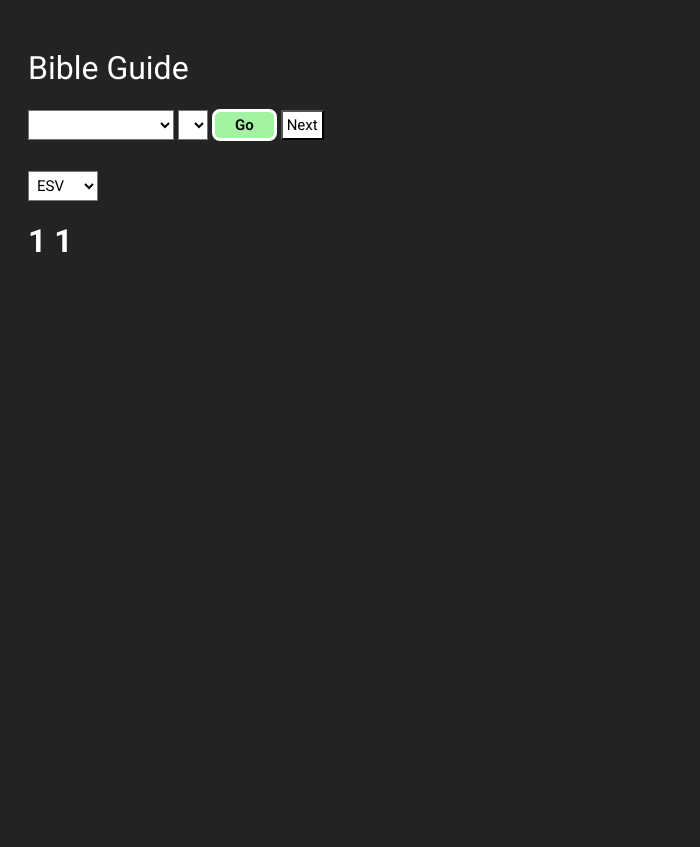
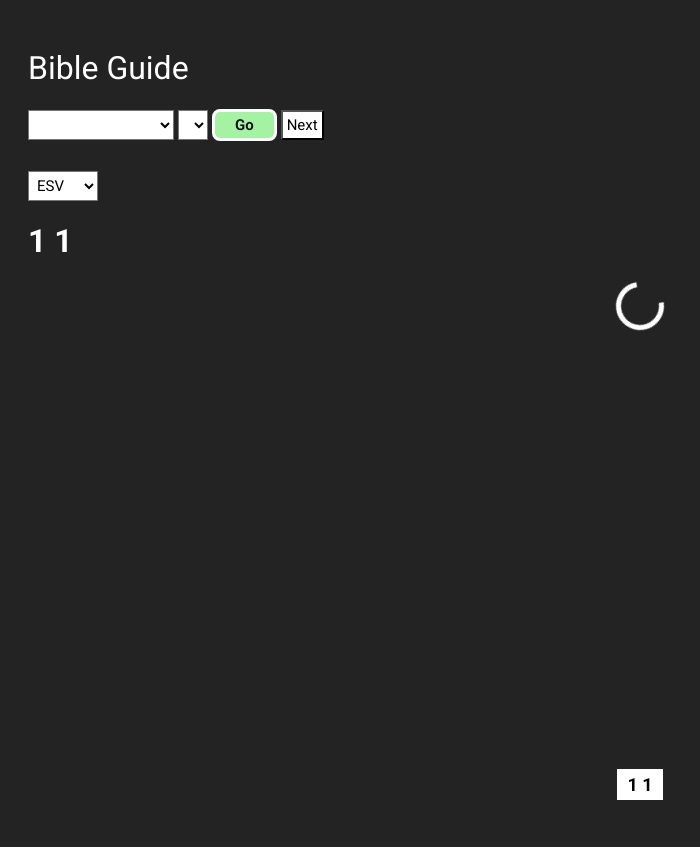
Before and after one commit to ethankremerdojc/bible_guide, a Django app: page /guide/1/1/ in a window 1280 px wide. Shown: the whole page, without its empty margins (0-700 px from the left). Before the commit the page ends 252 px from the top, so only its background shows below. Run offline with Django 5.2, Linux system fonts and the light colour scheme; lists and menus that the app fills with data are empty; parts of the project's set-up code (start-up, migrations or seed data) failed here and were passed over.

Commit message:
beautification

```diff
--- a/guide/static/guide/css/guide_page.css
+++ b/guide/static/guide/css/guide_page.css
@@ -72,12 +72,18 @@ body {
   cursor: default;
 }
 
+.bible-text-content {
+  min-height: calc(100vh - 40px);
+}
+
 .bible-text-content select, .bible-text-content button {
   padding: 4px;
   font-size: 15px;
   background: white;
   outline: none;
 }
+
+
 
 .bible-text-content #gobutton {
   padding: 4px 20px;
@@ -129,3 +135,54 @@ body {
   border: none;
   font-size: 20px;
 }
+
+
+
+
+
+
+/* bottom thingy */
+
+#currentbookandchapter {
+  position: sticky;
+  bottom: 0;
+  width: 100%;
+  display: flex;
+  justify-content: center;
+  padding: 0;
+}
+
+#currentbookandchapter h1 {
+  padding: 5px 10px;
+  margin: 0;
+  color: black;
+  background: white;
+  font-size: 18px;
+  text-transform: capitalize;
+}
+
+.loader-container {
+  width: 100%;
+  display: flex;
+  justify-content: center;
+}
+
+.loader {
+    width: 48px;
+    height: 48px;
+    border: 5px solid #FFF;
+    border-bottom-color: transparent;
+    border-radius: 50%;
+    display: inline-block;
+    box-sizing: border-box;
+    animation: rotation 1s linear infinite;
+    }
+
+    @keyframes rotation {
+    0% {
+        transform: rotate(0deg);
+    }
+    100% {
+        transform: rotate(360deg);
+    }
+    }
--- a/guide/static/guide/js/guide_page.js
+++ b/guide/static/guide/js/guide_page.js
@@ -101,7 +101,7 @@ function run() {
       let wordInfo = getWordInfo(verse, strongNum);
 
       let debugInfo = `
-        <div>English: <b>${wordInfo.english}</b></div><div><span>Original Language: </span><span class="originallanguage">${wordInfo.original_language}</span><span class="strongnum">(${wordInfo.strong_num})</span></div><div class="strongtext">${wordInfo.strong_text}</div>`
+        <div>English: <b>${wordInfo.english}</b></div><div><span>Original Language: </span><span class="originallanguage">${wordInfo.original_language}</span><span class="strongnum"><a href="https://biblehub.com/${wordInfo.language_type}/${wordInfo.strong_num}.htm" target="_blank">(${wordInfo.strong_num})</a></span></div><div class="strongtext">${wordInfo.strong_text}</div>`
       debugText.innerHTML = debugInfo;
     }
   })
--- a/guide/templates/guide/guide_page.html
+++ b/guide/templates/guide/guide_page.html
@@ -60,8 +60,14 @@
           </select>
 
           <h1 class="bible-text-book-chapter-verse">{{ book }} {{ chapter }}</h1>
-          <p id="bible-text" class="bible-text"></p>
+          <p id="bible-text" class="bible-text">
+            <div class="loader-container"><span class="loader"></span></div>
+          </p>
         </div>
+      </div>
+
+      <div id="currentbookandchapter">
+        <h1>{{ book }} {{ chapter }}</h1>
       </div>
     </div>
   </body>
--- a/guide/word_analysis.py
+++ b/guide/word_analysis.py
@@ -120,6 +120,7 @@ def get_chapter_bible_hub(book_name, chapter_num):
             "strong_num": strong_num,
             "strong_text": strong_text[strong_text.index(":") + 2:], # everything after : in Strongs Greek 1234: ...
             "original_language": original_language,
+            "language_type": language,
             "english": get_cleaned_alpha_text(english_literal.replace("\xa0", " "))
         }
 
```
